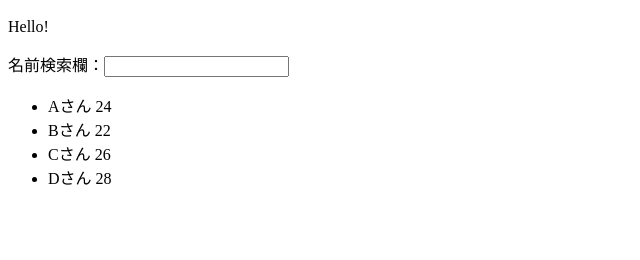
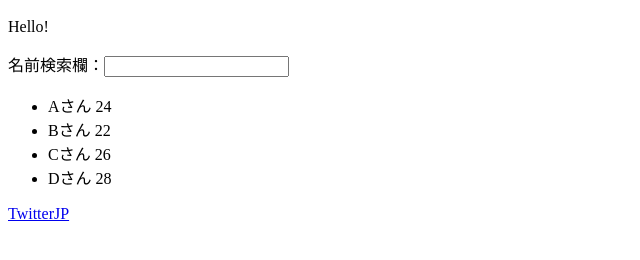
Before and after one commit to ykobayashi-techno/MySimplePage, a plain HTML site: page index.html in a window 1280 px wide. Shown: the part 48-308 px from the top of the page, without its empty margins (0-640 px from the left). Drawn offline with nearby package versions, Linux system fonts and the light colour scheme.

Commit message:
add footer and favorite page

```diff
--- a/index.html
+++ b/index.html
@@ -15,5 +15,9 @@
 	<ul>
 		<li ng-repeat="item in items | filter:query">{{item.name}}&nbsp;{{item.age}}</li>
 	</ul>
+
+    <footer>
+        <p><a href="https://twitter.com/twitterjp">TwitterJP</a></p>
+    </footer>
 </body>
 </html>
```
